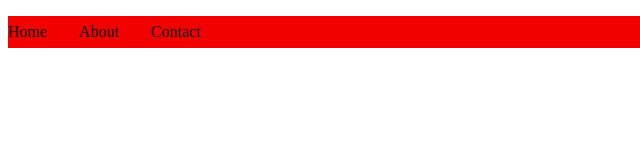
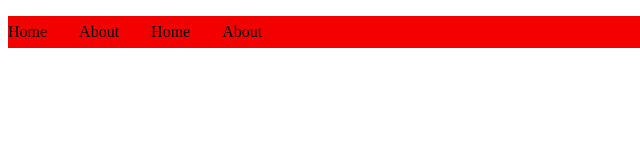
Before and after one commit to amossemuianga-ops/app-study, a website built with Vite: page react-project/index.html in a window 1280 px wide. Shown: the full height of the page, 0-640 px from the left. Built offline with nearby package versions, Linux system fonts and the light colour scheme.

Commit message:
First Commit From Amosse, Vanilla Web Project

```diff
--- a/react-project/index.html
+++ b/react-project/index.html
@@ -13,10 +13,10 @@
         <ul class="nav-list">
           <li><a href="#home">Home</a></li>
           <li><a href="#about">About</a></li>
-          <li><a href="#contact">Contact</a></li>
+          <li><a href="#home">Home</a></li>
+          <li><a href="#about">About</a></li>
         </ul>
       </div>
     </head>
-
   </body>
 </html>
```
